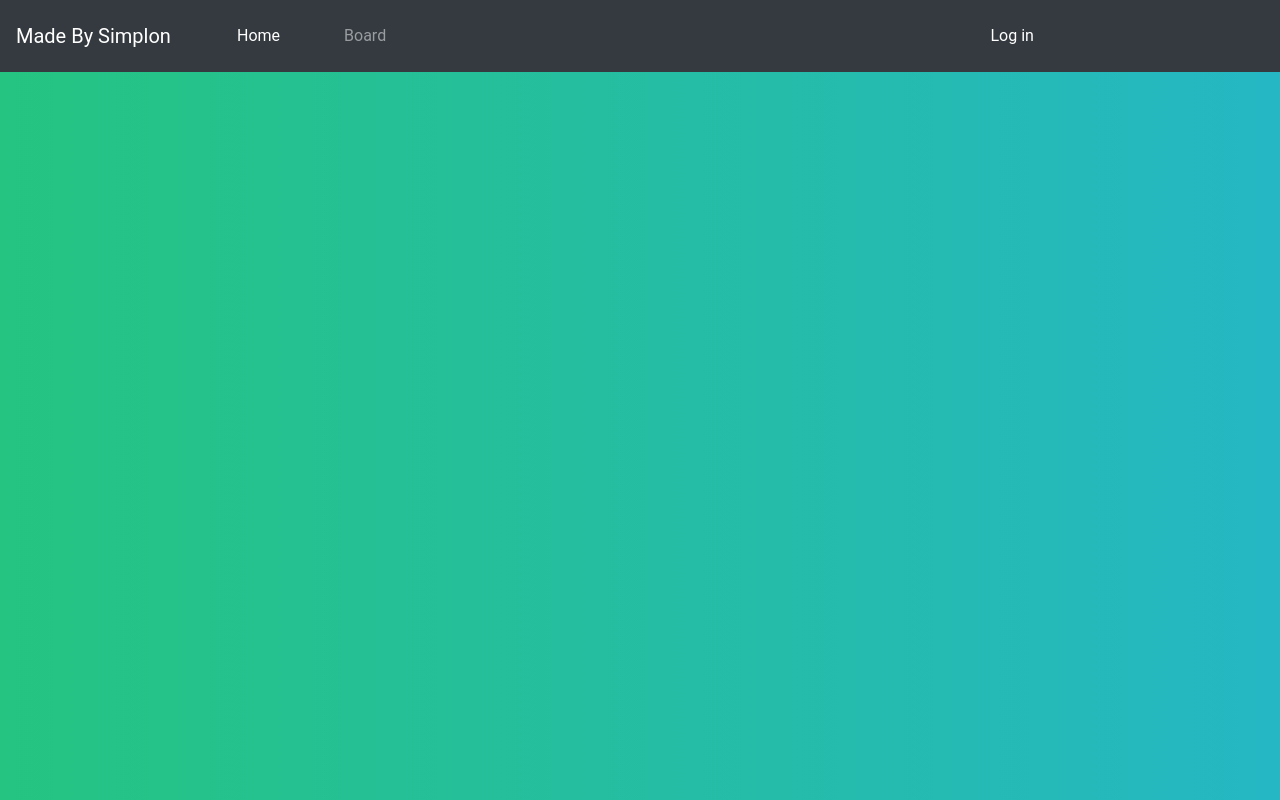
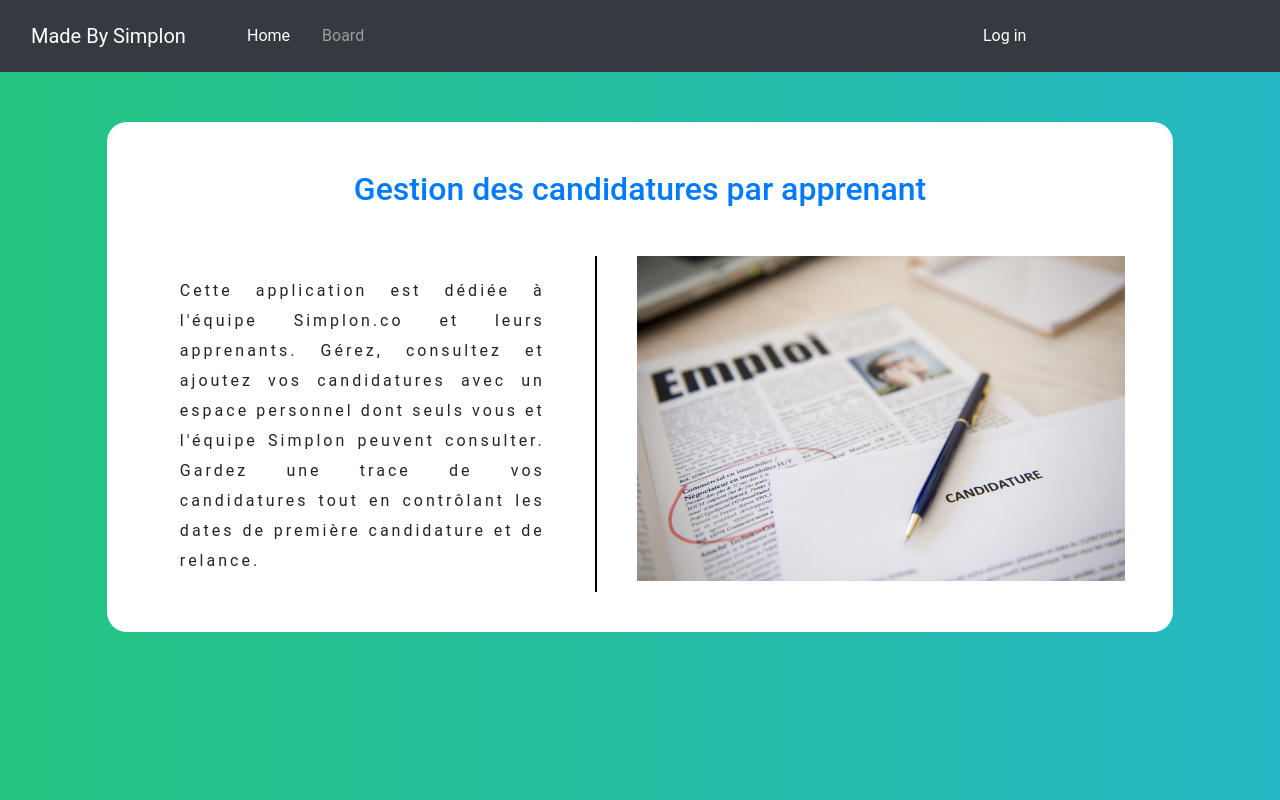
Before and after one commit to yayahamour/candi-app, a Flask app: page / in a window 1280 px wide. Run offline with Flask 2, Linux system fonts and the light colour scheme; some libraries are stand-ins or nearby versions.

Commit message:
ajout home

```diff
--- a/App/static/style.css
+++ b/App/static/style.css
@@ -6,9 +6,20 @@ h1{
     text-align: center;
     margin-bottom: 15px;
   }
+  section h2{
+    text-align: center;
+  }
   table{
     width:100%;
     table-layout: fixed;
+  }
+  section{
+    border-radius: 20px;
+  }
+  img{
+    width: 100%;
+    margin-bottom: 40px;
+    margin-left: 25px;
   }
   .tbl-header{
     background-color: rgba(255,255,255,0.3);
@@ -27,6 +38,18 @@ h1{
     color: #fff;
     text-transform: uppercase;
   }
+  .infos{
+    border-right: black 2px solid;
+    margin-bottom: 40px;
+    padding-right: 50px;
+    text-align: justify;
+  }
+  .infos p{
+    padding-top: 20px;
+    letter-spacing: 3px;
+    font-family: 'Roboto', sans-serif;
+    line-height: 30px;
+  }
   td{
     padding: 15px;
     text-align: left;
@@ -39,7 +62,6 @@ h1{
 
   #button{
     margin: 0 auto;
-    border-radius: 1%;
   }
   /* demo styles */
 
@@ -49,13 +71,12 @@ h1{
     background: linear-gradient(to right, #25c481, #25b7c4);
     font-family: 'Roboto', sans-serif;
   }
-  section{
-    margin: 50px;
-  }
   label{
     color:#fff;
   }
-
+  section{
+    margin:50px;
+  }
   a, a:hover{
     color: #fff;
   }
--- a/App/templates/base.html
+++ b/App/templates/base.html
@@ -18,7 +18,7 @@
 
 <body>
 
-  <nav class="navbar navbar-expand-lg navbar-dark bg-dark row">
+  <nav class="navbar navbar-expand-lg navbar-dark bg-dark">
     <div class="col-2">
     <a class="navbar-brand" href="#">Made By Simplon</a>
     <button class="navbar-toggler" type="button" data-bs-toggle="collapse" data-bs-target="#navbar">
@@ -31,11 +31,11 @@
           <a class="nav-link active" aria-current="page" href="{{ url_for('home_page') }}">Home</a>
         </li>
         {% if current_user.is_authenticated %}
-        <li class="nav-item ml-5">
+        <li class="nav-item ml-3">
           <a class="nav-link" href="{{ url_for('board_page') }}">Board</a>
         </li>
         {% else %}
-        <li class="nav-item ml-5">
+        <li class="nav-item ml-3">
           <a class="nav-link" href="{{ url_for('login_page') }}">Board</a>
         </li>
         {% endif %}
--- a/App/templates/home.html
+++ b/App/templates/home.html
@@ -3,3 +3,18 @@
 {% block title %}
     Home Page
 {% endblock %}
+
+{% block content %}
+<section class="row col-10 bg-white mx-auto justify-content-center">
+    <h2 class="col-12 text-primary my-5">Gestion des candidatures par apprenant</h2>
+    <div class="col-5 infos">
+        <p>Cette application est dédiée à l'équipe Simplon.co et leurs apprenants. Gérez, consultez et ajoutez vos
+            candidatures avec un espace personnel dont seuls vous et l'équipe Simplon peuvent consulter. Gardez une
+            trace de vos candidatures tout en contrôlant les dates de première candidature et de relance.
+        </p>
+    </div>
+    <div class="col-6">
+        <img src="../static/candidature.jpeg">
+    </div>
+</section>
+{% endblock %}
```
Also changed, not shown: App/static/candidature.jpeg (added).
